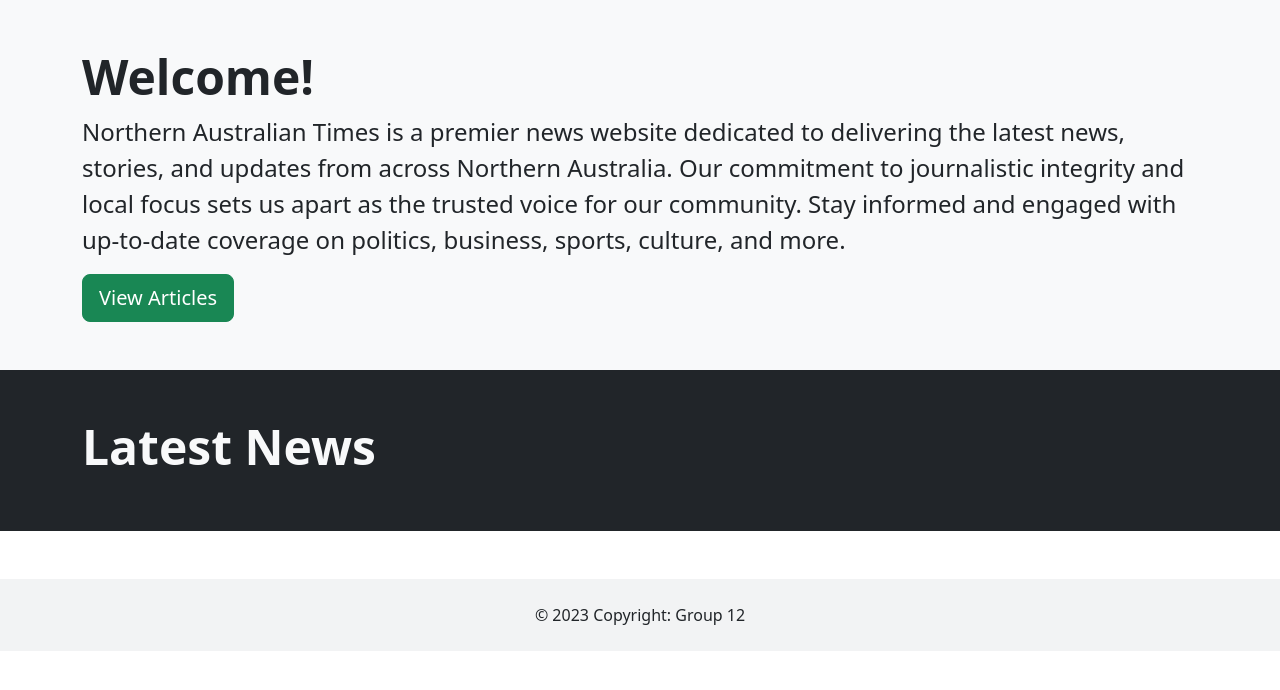
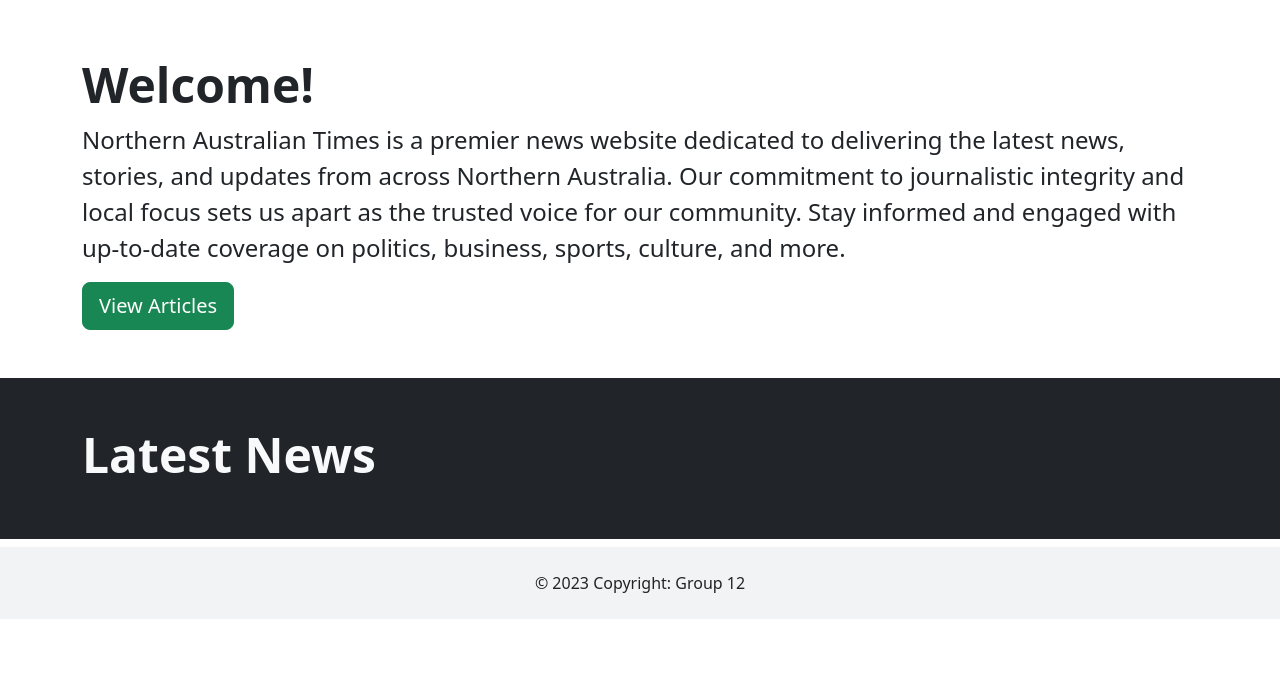
Before and after one commit to aznNoob/hit326-project, a PHP site: page / in a window 1280 px wide. Shown: the part 72-762 px from the top of the page. Run offline with PHP 8.4, Linux system fonts and the light colour scheme; some libraries are stand-ins or nearby versions.

Commit message:
Minor stylistic changes (adding margins)

```diff
--- a/app/views/includes/footer.php
+++ b/app/views/includes/footer.php
@@ -1,7 +1,7 @@
 </div>
 </body>
 
-<footer class="bg-light text-center text-lg-start mt-5">
+<footer class="bg-light text-center text-lg-start mt-2">
     <div class="text-center p-4" style="background-color: rgba(0, 0, 0, 0.025);">
         © 2023 Copyright: Group 12
     </div>
--- a/app/views/includes/navbar.php
+++ b/app/views/includes/navbar.php
@@ -1,4 +1,4 @@
-<nav class="sticky-top navbar navbar-expand-lg navbar-dark bg-dark p-3">
+<nav class="sticky-top navbar navbar-expand-lg navbar-dark bg-dark p-3 mb-2">
     <div class="container">
         <a class="navbar-brand" href="<?php echo URLROOT; ?>"><?php echo SITENAME; ?></a>
         <button class="navbar-toggler" type="button" data-bs-toggle="collapse" data-bs-target="#collapse" aria-controls="nav" aria-expanded="false" aria-label="Toggle navigation">
--- a/app/views/index.php
+++ b/app/views/index.php
@@ -1,6 +1,6 @@
 <?php require APPROOT . '/views/includes/header.php'; ?>
 
-<div class="bg-light p-5">
+<div class="p-5">
     <div class="container">
         <h1 class="display-5 fw-bold">Welcome!</h2>
             <p class="fs-4">Northern Australian Times is a premier news website dedicated to delivering the latest news, stories, and updates from across Northern Australia.
--- a/app/views/users/login.php
+++ b/app/views/users/login.php
@@ -3,7 +3,7 @@
 <div class="container">
     <div class="row">
         <div class="col-md-6 mx-auto">
-            <div class="card card-body bg-light mt-5">
+            <div class="card card-body bg-light">
                 <h2 class="text-center">Sign In</h2>
                 <p class="text-center mb-4">Please fill out this form to login</p>
                 <form action="<?php echo URLROOT; ?>/users/login" method="POST">
```
